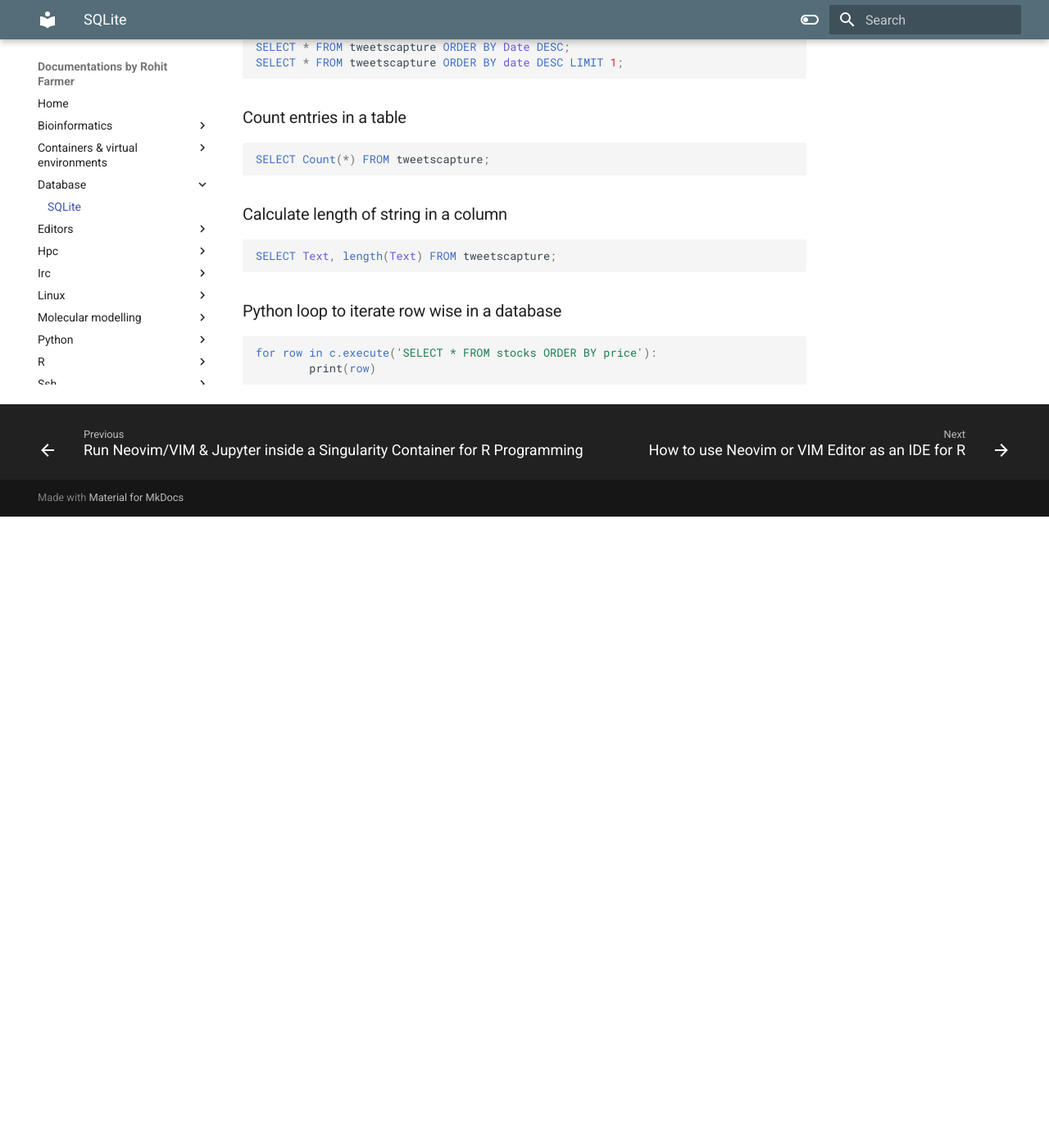
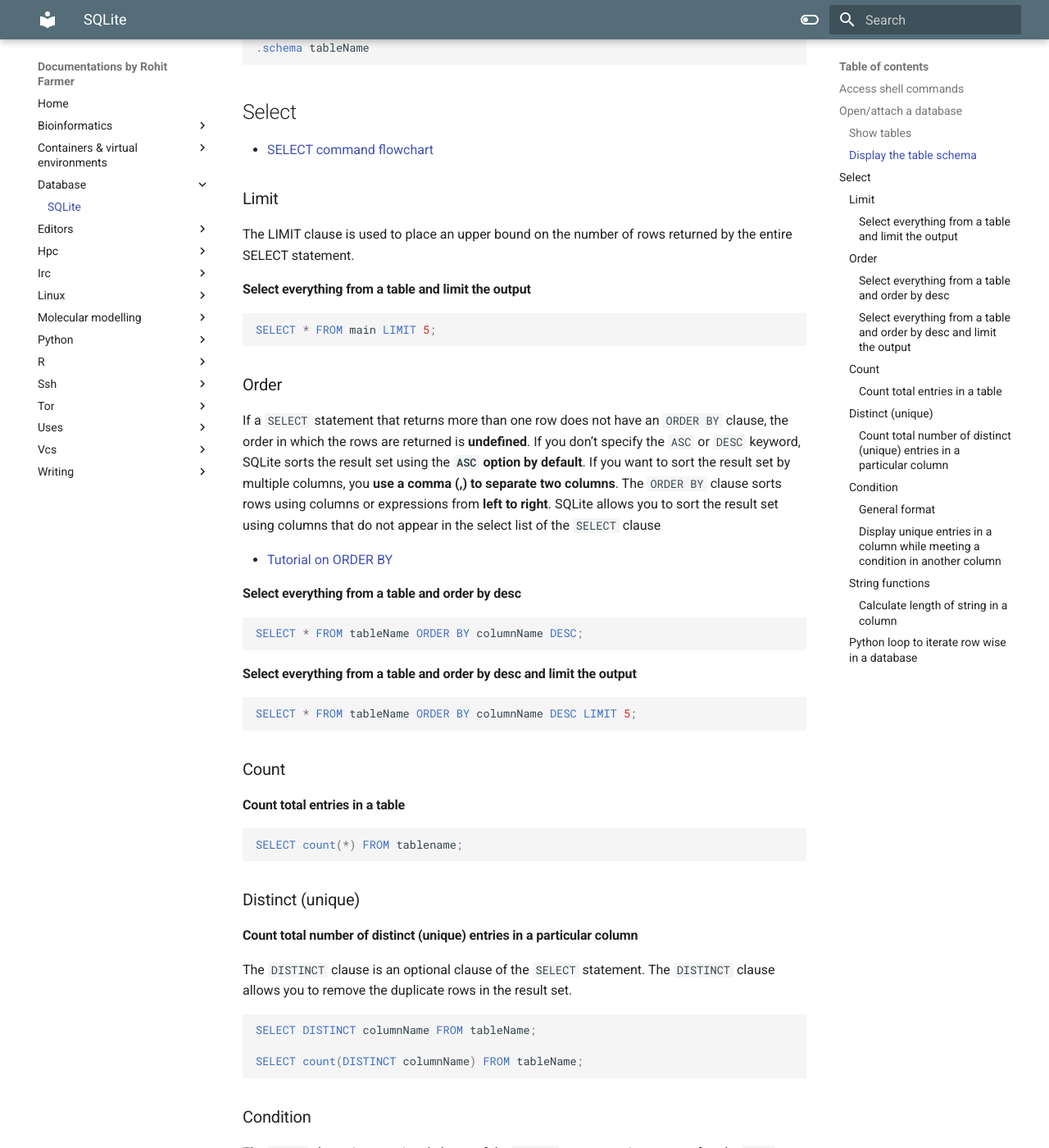
Before and after one commit to rohitfarmer/mk-docs, an MkDocs documentation site: the page built from docs/database/sqlite.md, in a window 1280 px wide and 1400 px high, scrolled down 799 px. Shown: the whole window at 82% size. Built offline with MkDocs 1.6.1 and Material for MkDocs 9.7.7, drawn with Linux system fonts in a browser that asks for light colours; before the commit the page ends 1429 px from its top, so only the background shows below that; some of the changed text lies outside the part shown.

Commit message:
sqlite doc update

````diff
--- a/docs/database/sqlite.md
+++ b/docs/database/sqlite.md
@@ -1,13 +1,15 @@
 # SQLite
+
 **For general command line help**
 <a href="https://sqlite.org/cli.html" target="_blank">https://sqlite.org/cli.html</a>
 
-# Access shell commands
+**Note:** By convention SQL commands are written in capital case to distinguish them from the table elements and data.
+
+## Access shell commands
 To clear the terminal
 ```sql
 .shell clear
 ```
-
 
 ## Open/attach a database
 ```sql
@@ -19,21 +21,75 @@ sqlite3 database.db
 .tables
 ```
 
-## Select
-### Select everything from a table and order by desc
+### Display the table schema
 ```sql
-SELECT * FROM tweetscapture ORDER BY Date DESC;
-SELECT * FROM tweetscapture ORDER BY date DESC LIMIT 1;
+.schema tableName
 ```
 
-### Count entries in a table
+## Select
+
+* [SELECT command flowchart](https://www.sqlite.org/lang_select.html)
+
+### Limit
+The LIMIT clause is used to place an upper bound on the number of rows returned by the entire SELECT statement.
+
+#### Select everything from a table and limit the output
 ```sql
-SELECT Count(*) FROM tweetscapture;
+SELECT * FROM main LIMIT 5;
 ```
 
-### Calculate length of string in a column
+### Order
+If a `SELECT` statement that returns more than one row does not have an `ORDER BY` clause, the order in which the rows are returned is **undefined**. If you don’t specify the `ASC` or `DESC` keyword, SQLite sorts the result set using the **`ASC` option by default**. If you want to sort the result set by multiple columns, you **use a comma (,) to separate two columns**. The `ORDER BY` clause sorts rows using columns or expressions from **left to right**. SQLite allows you to sort the result set using columns that do not appear in the select list of the `SELECT` clause
+
+* [Tutorial on ORDER BY](https://www.sqlitetutorial.net/sqlite-order-by/)
+
+
+#### Select everything from a table and order by desc
 ```sql
-SELECT Text, length(Text) FROM tweetscapture;
+SELECT * FROM tableName ORDER BY columnName DESC;
+```
+
+#### Select everything from a table and order by desc and limit the output
+```sql
+SELECT * FROM tableName ORDER BY columnName DESC LIMIT 5;
+```
+
+### Count
+#### Count total entries in a table
+```sql
+SELECT count(*) FROM tablename;
+```
+
+### Distinct (unique)
+#### Count total number of distinct (unique) entries in a particular column
+The `DISTINCT` clause is an optional clause of the  `SELECT` statement. The `DISTINCT` clause allows you to remove the duplicate rows in the result set.
+
+```sql
+SELECT DISTINCT columnName FROM tableName;
+
+SELECT count(DISTINCT columnName) FROM tableName;
+```
+
+### Condition
+The `WHERE` clause is an optional clause of the `SELECT` statement. It appears after the `FROM` clause as the following statement.
+
+**Note:** Besides the `SELECT` statement, you can use the `WHERE` clause in the `UPDATE` and `DELETE` statements.
+
+#### General format
+```sql
+SELECT columnName FROM tableName WHERE condition;
+```
+
+#### Display unique entries in a column while meeting a condition in another column
+
+```sql
+SELECT DISTINCT columnName1 FROM tableName WHERE columnName2 = condition;
+```
+
+### String functions
+#### Calculate length of string in a column
+```sql
+SELECT columnName, length(columName) FROM tableName;
 ```
 
 ### Python loop to iterate row wise in a database
````
